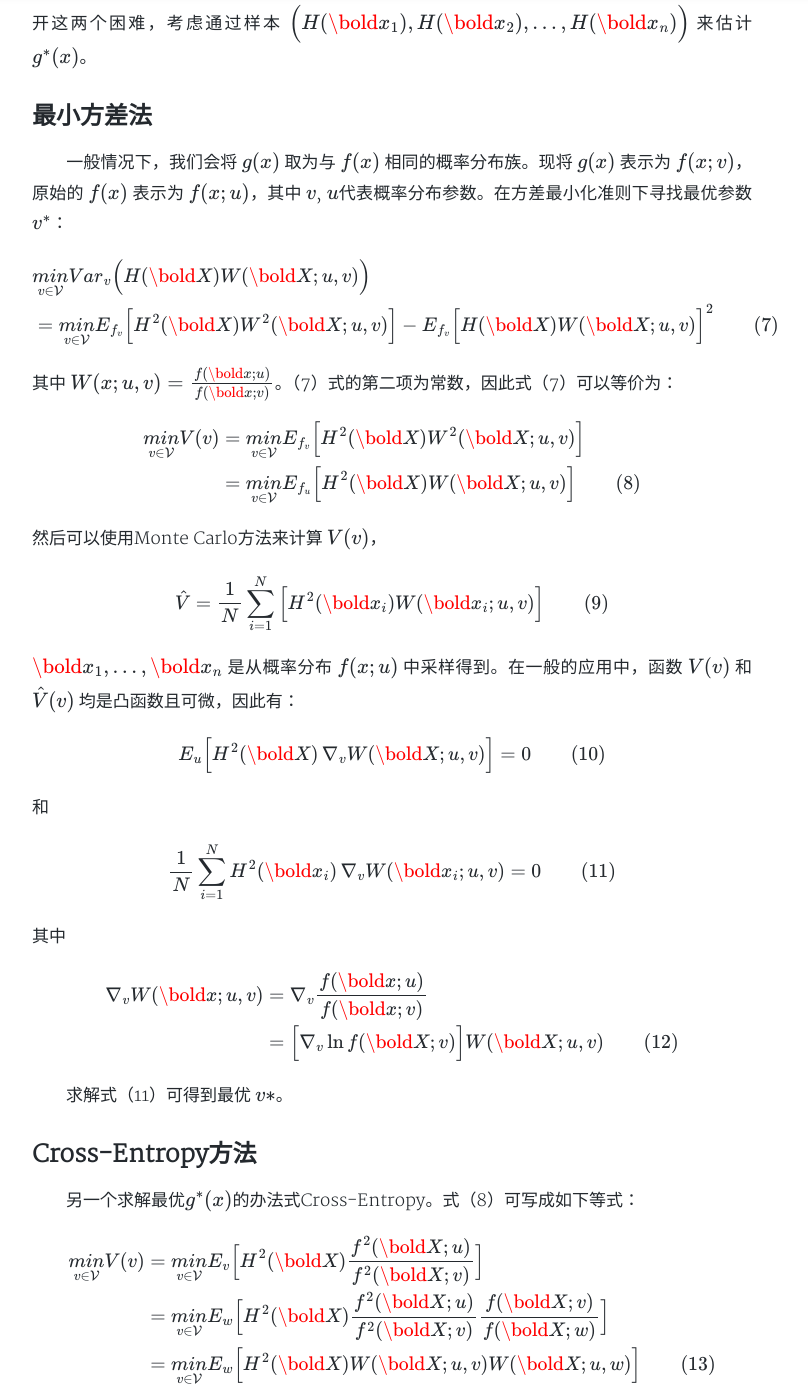
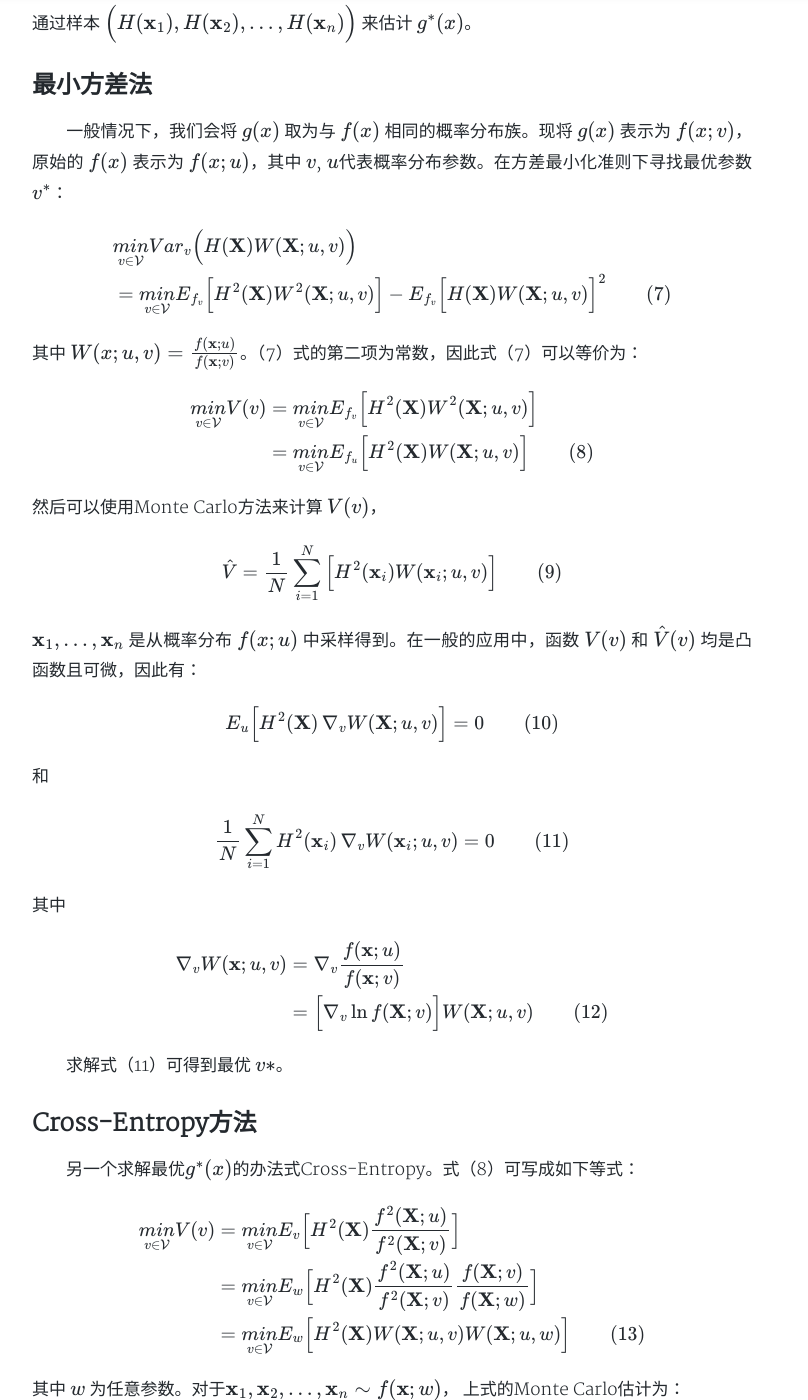
Before and after one commit to wtyhainan/wtyhainan.github.io, a Jekyll site: the page built from _posts/2022-4-2-Importance-Sampling.md, in a window 1280 px wide and 1400 px high, scrolled down 1437 px. Shown: the whole window, without its empty margins (248-1056 px from the left). Built offline with Jekyll 4.4.1, drawn with Linux system fonts in a browser that asks for light colours; nearby versions of some CDN libraries; formulas are drawn with MathJax 3; a style sheet for code colours, icons or effects is not loaded; some of the changed text lies outside the part shown.

Commit message:
Update 2022-4-2-Importance-Sampling.md

```diff
--- a/_posts/2022-4-2-Importance-Sampling.md
+++ b/_posts/2022-4-2-Importance-Sampling.md
@@ -9,18 +9,18 @@ tags: "importance sampling"
 # Importance Sampling
 &emsp; &ensp; 当我们在使用Monte Carlo方法来估算某一变量的具体取值时，Importance Sampling是一种常用来降低估计方差的方法。考虑如下问题：
 
-$$\mathcal L = E_f \Big[H(\bold x) \Big ] = \int H(\bold x) \, f(\bold x) \,d \bold x \quad \quad (1)$$
+$$\mathcal L = E_f \Big[H(\mathbf x) \Big ] = \int H(\mathbf x) \, f(\mathbf x) \,d \mathbf x \quad \quad (1)$$
 
-这里 $H(\bold x)$ 为样本评价函数。一般情况下，可以使用Monte Carlo方法来估算 $\mathcal L$:
+这里 $H(\mathbf x)$ 为样本评价函数。一般情况下，可以使用Monte Carlo方法来估算 $\mathcal L$:
 
-$$\mathcal L= \frac{1}{N} \sum_{i=1}^{N} H(\bold x_i) \quad \quad (2)$$
+$$\mathcal L= \frac{1}{N} \sum_{i=1}^{N} H(\mathbf x_i) \quad \quad (2)$$
 
 其中样本 $ x_i \sim f(x)$。现假设 $ g(x) $ 为另一个概率密度函数，改写式（1）， 有：
 
 $$
 \begin{aligned}
-\mathcal L &= E_f \Big[ H(\bold x) \Big] = \int H(\bold x) \, f(\bold x) \, d \bold x \\
-&= \int H(\bold x) \frac{f(\bold x)}{g(\bold x)} \, g(\bold x) \, d \bold x =E_g \Big[ H(\bold x) \frac{f(\bold x)}{g(\bold x)} \Big]
+\mathcal L &= E_f \Big[ H(\mathbf x) \Big] = \int H(\mathbf x) \, f(\mathbf x) \, d \mathbf x \\
+&= \int H(\mathbf x) \frac{f(\mathbf x)}{g(\mathbf x)} \, g(\mathbf x) \, d \mathbf x =E_g \Big[ H(\mathbf x) \frac{f(\mathbf x)}{g(\mathbf x)} \Big]
 \end{aligned}
 \quad(3)
 $$
@@ -28,84 +28,84 @@ $$
 此时，我们可以从概率分布 $g(x)$ 中抽样来估计 $\mathcal L$。如下：
 
 $$
-\mathcal{ \hat L} = \frac{1}{N} \sum_{i=0}^N \frac{f(\bold x_i)}{g(\bold x_i)} \, H(\bold x_i) \quad \quad (4)
+\mathcal{ \hat L} = \frac{1}{N} \sum_{i=0}^N \frac{f(\mathbf x_i)}{g(\mathbf x_i)} \, H(\mathbf x_i) \quad \quad (4)
 $$
 
-&emsp; &ensp; 通常而言，我们可以选择任意的概率密度函数 $g(x)$ 通过（4）式来估算 $\mathcal L$ 的值。但在一些情况下，这并不是一个合理的做法。由于使用来自 $g(x)$ 的样本来估算 $\mathcal L$ 的值，考虑在样本服从 $g(x)$ 分布的情况下，通过使估计值 $\mathcal {\hat L}$ 的方差最小化来寻找最优的 $g^*(x)$ 。
+&emsp; &ensp; 通常而言，我们可以选择任意的概率密度函数 $g(x)$ 通过（4）式来估算 $\mathcal L$ 的值。但在一些情况下，这并不是一个合理的做法。由于使用来自 $g(x)$ 的样本来估算 $\mathcal L$ 的值，考虑在样本服从 $g(x)$ 分布的情况下，通过使估计值 $\mathcal {\hat L}$ 的方差最小化来寻找最优的 $g^{ * }(x)$ 。
 
-$$\mathop{min}\limits_{g} = Var_g \Big(  H(\bold X) \frac{f(\bold X)}{g(\bold X)} \Big) \quad \quad(5)$$
+$$\mathop{min}\limits_{g} = Var_g \Big(  H(\mathbf X) \frac{f(\mathbf X)}{g(\mathbf X)} \Big) \quad \quad(5)$$
 
-[文献] [1] 证明最优的 $g^*(x)$ 为：
+[文献] [1] 证明最优的 $g^{ * }(x)$ 为：
 
-$$g^*(x) = \frac{\mid H(\bold x) \mid f(\bold x)}{\int \mid H(\bold x) \mid f(\bold x) d \bold x} \quad \quad (6)$$
+$$g^{ * }(x) = \frac{\mid H(\mathbf x) \mid f(\mathbf x)}{\int \mid H(\mathbf x) \mid f(\mathbf x) d \mathbf x} \quad \quad (6)$$
 
-当 $H(\bold x) \geqslant 0$ 时，有 $g^*(x) = \frac{H(\bold x) f(\bold x)}{ \mathcal L}$。
+当 $H(\mathbf x) \geqslant 0$ 时，有 $g^{ * }(x) = \frac{H(\mathbf x) f(\mathbf x)}{ \mathcal L}$。
 
-&emsp; &ensp; 想要通过（6）式来确定 $g^*(x)$ 是很困难的，主要有两方面：第一是 $\mathcal L$ 未知 ***（这是我们想要估计的）***; 第二是 $H(\bold x)$ 有时候并不可知 ***(这里并不是特别理解)***。为了避开这两个困难，考虑通过样本 $ \Big ( H(\bold x_1), H(\bold x_2), ... ,H(\bold x_n) \Big )$ 来估计 $g^*(x)$。
+&emsp; &ensp; 想要通过（6）式来确定 $g^{ * }(x)$ 是很困难的，主要有两方面：第一是 $\mathcal L$ 未知 ***（这是我们想要估计的）***; 第二是 $H(\mathbf x)$ 有时候并不可知 ***(这里并不是特别理解)***。为了避开这两个困难，考虑通过样本 $ \Big ( H(\mathbf x_1), H(\mathbf x_2), ... ,H(\mathbf x_n) \Big )$ 来估计 $g^{ * }(x)$。
 
 ## 最小方差法
 
-&emsp; &ensp; 一般情况下，我们会将 $g(x)$ 取为与 $f(x)$ 相同的概率分布族。现将 $g(x)$ 表示为 $f(x; v)$，原始的 $f(x)$ 表示为 $f(x;u)$，其中 $v$, $u$代表概率分布参数。在方差最小化准则下寻找最优参数 $v^*$：
+&emsp; &ensp; 一般情况下，我们会将 $g(x)$ 取为与 $f(x)$ 相同的概率分布族。现将 $g(x)$ 表示为 $f(x; v)$，原始的 $f(x)$ 表示为 $f(x;u)$，其中 $v$, $u$代表概率分布参数。在方差最小化准则下寻找最优参数 $v^{ * }$：
 
 $$
 \begin{aligned}
 &
-\mathop{min}\limits_{v \in \mathcal V} Var_v \Big( H(\bold X) W(\bold X; u, v) \Big ) \\
-&= \mathop{min}\limits_{v \in \mathcal V} E_{f_v} \Big[ H^2(\bold X) W^2(\bold X; u, v) \Big] - E_{f_v} \Big[ H(\bold X) W(\bold X; u, v)\Big ]^2 \quad \quad(7)
+\mathop{min}\limits_{v \in \mathcal V} Var_v \Big( H(\mathbf X) W(\mathbf X; u, v) \Big ) \\
+&= \mathop{min}\limits_{v \in \mathcal V} E_{f_v} \Big[ H^2(\mathbf X) W^2(\mathbf X; u, v) \Big] - E_{f_v} \Big[ H(\mathbf X) W(\mathbf X; u, v)\Big ]^2 \quad \quad(7)
 \end{aligned}
 $$
 
-其中 $W(x; u, v) = \frac{f(\bold x;u)}{f(\bold x; v)} $。（7）式的第二项为常数，因此式（7）可以等价为：
+其中 $W(x; u, v) = \frac{f(\mathbf x;u)}{f(\mathbf x; v)} $。（7）式的第二项为常数，因此式（7）可以等价为：
 
 $$
 \begin{aligned}
-\mathop{min}\limits_{v \in \mathcal V} V(v) &= \mathop {min}\limits_{v \in \mathcal V} E_{f_v} \Big[  H^2(\bold X) W^2(\bold X;u, v) \Big] \\
-&= \mathop {min}\limits_{v \in \mathcal V} E_{f_u} \Big[  H^2(\bold X) W(\bold X;u, v) \Big] \quad \quad (8)
+\mathop{min}\limits_{v \in \mathcal V} V(v) &= \mathop {min}\limits_{v \in \mathcal V} E_{f_v} \Big[  H^2(\mathbf X) W^2(\mathbf X;u, v) \Big] \\
+&= \mathop {min}\limits_{v \in \mathcal V} E_{f_u} \Big[  H^2(\mathbf X) W(\mathbf X;u, v) \Big] \quad \quad (8)
 \end{aligned}
 $$
 
 然后可以使用Monte Carlo方法来计算 $V(v)$，
 
-$$\hat V = \frac{1}{N} \sum_{i=1}^N \Big[ H^2(\bold x_i) W(\bold x_i;u, v)\Big] \quad \quad (9) $$
+$$\hat V = \frac{1}{N} \sum_{i=1}^N \Big[ H^2(\mathbf x_i) W(\mathbf x_i;u, v)\Big] \quad \quad (9) $$
 
-$\bold x_1, ..., \bold x_n$ 是从概率分布 $f(x; u)$ 中采样得到。在一般的应用中，函数 $V(v)$ 和 $\hat V(v)$ 均是凸函数且可微，因此有：
+$\mathbf x_1, ..., \mathbf x_n$ 是从概率分布 $f(x; u)$ 中采样得到。在一般的应用中，函数 $V(v)$ 和 $\hat V(v)$ 均是凸函数且可微，因此有：
 
-$$ E_u \Big[ H^2(\bold X) \, \nabla_v W(\bold X; u, v) \Big] = 0 \quad \quad (10)$$
+$$ E_u \Big[ H^2(\mathbf X) \, \nabla_v W(\mathbf X; u, v) \Big] = 0 \quad \quad (10)$$
 
 和
 
-$$\frac{1}{N} \sum_{i=1}^N H^2(\bold x_i) \, \nabla_v W(\bold x_i; u, v) = 0 \quad \quad (11)$$
+$$\frac{1}{N} \sum_{i=1}^N H^2(\mathbf x_i) \, \nabla_v W(\mathbf x_i; u, v) = 0 \quad \quad (11)$$
 
 其中
 
 $$
 \begin{aligned}
-\nabla_v W(\bold x; u, v) &= \nabla_v \frac{f(\bold x;u)}{f(\bold x; v)} \\
-&= \Big[ \nabla_v \ln f(\bold X; v)\Big] W(\bold X; u, v) \quad \quad (12)
+\nabla_v W(\mathbf x; u, v) &= \nabla_v \frac{f(\mathbf x;u)}{f(\mathbf x; v)} \\
+&= \Big[ \nabla_v \ln f(\mathbf X; v)\Big] W(\mathbf X; u, v) \quad \quad (12)
 \end{aligned}
 $$
 
-&ensp; &emsp; 求解式（11）可得到最优 $v*$。
+&ensp; &emsp; 求解式（11）可得到最优 $v{ * }$。
 
 ## Cross-Entropy方法
 
-&emsp; &ensp; 另一个求解最优$g^*(x)$的办法式Cross-Entropy。式（8）可写成如下等式：
+&emsp; &ensp; 另一个求解最优$g^{ * }(x)$的办法式Cross-Entropy。式（8）可写成如下等式：
 
 $$
 \begin{aligned}
-\mathop{min}\limits_{v \in \mathcal V} V(v) &= \mathop{min}\limits_{v \in \mathcal V} E_v \Big[ H^2(\bold X) \frac{f^2(\bold X; u)}{f^2(\bold X; v)} \Big] \\
-&= \mathop{min}\limits_{v \in \mathcal V}  E_w \Big[  H^2(\bold X) \frac{f^2(\bold X; u)}{f^2(\bold X; v)} \frac{f(\bold X; v)}{f(\bold X; w)}\Big] \\
-&= \mathop{min}\limits_{v \in \mathcal V} E_w \Big[ H^2(\bold X) W(\bold X; u, v) W(\bold X; u, w)\Big] \quad \quad (13)
+\mathop{min}\limits_{v \in \mathcal V} V(v) &= \mathop{min}\limits_{v \in \mathcal V} E_v \Big[ H^2(\mathbf X) \frac{f^2(\mathbf X; u)}{f^2(\mathbf X; v)} \Big] \\
+&= \mathop{min}\limits_{v \in \mathcal V}  E_w \Big[  H^2(\mathbf X) \frac{f^2(\mathbf X; u)}{f^2(\mathbf X; v)} \frac{f(\mathbf X; v)}{f(\mathbf X; w)}\Big] \\
+&= \mathop{min}\limits_{v \in \mathcal V} E_w \Big[ H^2(\mathbf X) W(\mathbf X; u, v) W(\mathbf X; u, w)\Big] \quad \quad (13)
 \end{aligned}
 $$
 
-其中 $w$ 为任意参数。对于$\bold x_1, \bold x_2, ... , \bold x_n \sim f(\bold x; w)$， 上式的Monte Carlo估计为：
+其中 $w$ 为任意参数。对于$\mathbf x_1, \mathbf x_2, ... , \mathbf x_n \sim f(\mathbf x; w)$， 上式的Monte Carlo估计为：
 
 $$
-\mathop{min}\limits_{v \in \mathcal V} \hat V(v) =  \mathop{min}\limits_{v \in \mathcal V} \frac{1}{N} \sum_{i=1}^N H^2(\bold x_i) \, W(\bold x_i; u, v) \, W(\bold x_i; u, w)  \quad \quad(14)
+\mathop{min}\limits_{v \in \mathcal V} \hat V(v) =  \mathop{min}\limits_{v \in \mathcal V} \frac{1}{N} \sum_{i=1}^N H^2(\mathbf x_i) \, W(\mathbf x_i; u, v) \, W(\mathbf x_i; u, w)  \quad \quad(14)
 $$
 
-通过求解（14）式，可以的到最优 $v*$值。
+通过求解（14）式，可以的到最优 $v^{ * }$值。
 
 &emsp; &ensp; KL散度常用来衡量两个概率分布之间的距离。两个概率分布 $g(x)$ 和 $f(x)$ 之间的KL散度定义为：
 
@@ -120,33 +120,33 @@ $D_{KL}$的第一项为为概率密度分布 $f(x)$ 的熵，当 $f(x)$ 固定
 
 $$\mathop{min}\limits_{g} D_{KL} \iff \mathop{max}\limits_g CE(g) \iff \mathop{max}\limits_{g} \int f(x) \ln g(x) dx  \quad \quad (16)$$
 
-&emsp; &ensp; 当我们利用最小化交叉熵的方法来寻找最优 $g^*(x)$ 时，通常会从 $g^*(x)$ 的概率分布族中选择一个参数为 $v$ 的概率分布 $f(x; v)$ 。设 $H(\bold x) \ge 0$，因此最大化 $f(x;u)$ 和 $f(x; v)$ 之间的交叉熵距离等价最大化下式：
+&emsp; &ensp; 当我们利用最小化交叉熵的方法来寻找最优 $g^{ * }(x)$ 时，通常会从 $g^{ * }(x)$ 的概率分布族中选择一个参数为 $v$ 的概率分布 $f(x; v)$ 。设 $H(\mathbf x) \ge 0$，因此最大化 $f(x;u)$ 和 $f(x; v)$ 之间的交叉熵距离等价最大化下式：
 
-$$ \mathop{max}\limits_{v \in \mathcal V}\int H(\bold x) f(\bold x; u) \ln f(\bold x; v) = \mathop{max}\limits_{v \in \mathcal V} E_{u} \Big[ H(\bold X) \ln f(\bold X; v) \Big] \quad \quad (17)$$
+$$ \mathop{max}\limits_{v \in \mathcal V}\int H(\mathbf x) f(\mathbf x; u) \ln f(\mathbf x; v) = \mathop{max}\limits_{v \in \mathcal V} E_{u} \Big[ H(\mathbf X) \ln f(\mathbf X; v) \Big] \quad \quad (17)$$
 
 因为交叉熵函数为可微的凸函数，因此我们有：
 
 $$
-E_{u} = \Big[ H(\bold X) \nabla \ln f(\bold X; v)\Big] = 0 \quad \quad (18)
+E_{u} = \Big[ H(\mathbf X) \nabla \ln f(\mathbf X; v)\Big] = 0 \quad \quad (18)
 $$
 
 和
 
-$$\frac{1}{N} \sum_{i=1}^N H(\bold x_i) \nabla \ln f(\bold x_i; v) = 0 \quad \quad (19)$$
+$$\frac{1}{N} \sum_{i=1}^N H(\mathbf x_i) \nabla \ln f(\mathbf x_i; v) = 0 \quad \quad (19)$$
 
-其中 $\bold x_1, ..., \bold x_n \sim f(x; u)$。最优 $v^*$ 可通过解式（18）和（19）得到。引入一个参数为 $w$ 的分布 $f(x; w)$ ，式（17）可重写为：
+其中 $\mathbf x_1, ..., \mathbf x_n \sim f(x; u)$。最优 $v^{ * }$ 可通过解式（18）和（19）得到。引入一个参数为 $w$ 的分布 $f(x; w)$ ，式（17）可重写为：
 
-$$\mathop{max}\limits_{v \in \mathcal V} E_w \Big[ H(\bold X) W(x; u, w) \ln f(\bold X; v) \Big] \quad \quad (20)$$
+$$\mathop{max}\limits_{v \in \mathcal V} E_w \Big[ H(\mathbf X) W(x; u, w) \ln f(\mathbf X; v) \Big] \quad \quad (20)$$
 
 此时我们可以通过迭代的方式求解式（20）。
 
-$$\mathop{max}\limits_v \hat {CE}(v) = \mathop{max}\limits_v \frac{1}{N} \sum_{i=1}^N H(\bold x_i) W(\bold x_i; u, w) \ln f(\bold x_i; v) \quad \quad (21)$$
+$$\mathop{max}\limits_v \hat {CE}(v) = \mathop{max}\limits_v \frac{1}{N} \sum_{i=1}^N H(\mathbf x_i) W(\mathbf x_i; u, w) \ln f(\mathbf x_i; v) \quad \quad (21)$$
 
-其中 $\bold x_1, ... , \bold x_N \sim f(\bold x; w)$。我们可以不断地从分布 $f(\bold x; w)$ 中抽取样本并通过式（21）来优化参数 $v$，当满足$\hat {CE}(v)$ 收敛之后，则认为找到了最优参数 $v^*$。
+其中 $\mathbf x_1, ... , \mathbf x_N \sim f(\mathbf x; w)$。我们可以不断地从分布 $f(\mathbf x; w)$ 中抽取样本并通过式（21）来优化参数 $v$，当满足$\hat {CE}(v)$ 收敛之后，则认为找到了最优参数 $v^{ * }$。
 
 ## 总结
 
-&emsp; &ensp; 当我们使用Importance Sampling策略来解决Monte Calor近似时，会遇到如何选择抽样函数 $g(x)$ 地问题。在最小方差准则下，我们可以通过最小化方差的办法来得到最优 $g^*(x)$ ，也可以通过Cross-Entropy的方法求解最优 $g^*(x)$。直接最小化方差法要求我们求解式（11）这个非线性方程来得到最优 $g^*(x)$。Cross-Entropy通过引入另一概率分布 $f(\bold x; w)$，不断地从 $f(\bold x; w)$ 抽取样本，迭代优化式（21）来得到最优 $g^*(x)$。
+&emsp; &ensp; 当我们使用Importance Sampling策略来解决Monte Calor近似时，会遇到如何选择抽样函数 $g(x)$ 地问题。在最小方差准则下，我们可以通过最小化方差的办法来得到最优 $g^{ * }(x)$ ，也可以通过Cross-Entropy的方法求解最优 $g^{ * }(x)$。直接最小化方差法要求我们求解式（11）这个非线性方程来得到最优 $g^{ * }(x)$。Cross-Entropy通过引入另一概率分布 $f(\mathbf x; w)$，不断地从 $f(\mathbf x; w)$ 抽取样本，迭代优化式（21）来得到最优 $g^ { * }(x)$。
 
 
 ### 参考文献
```
